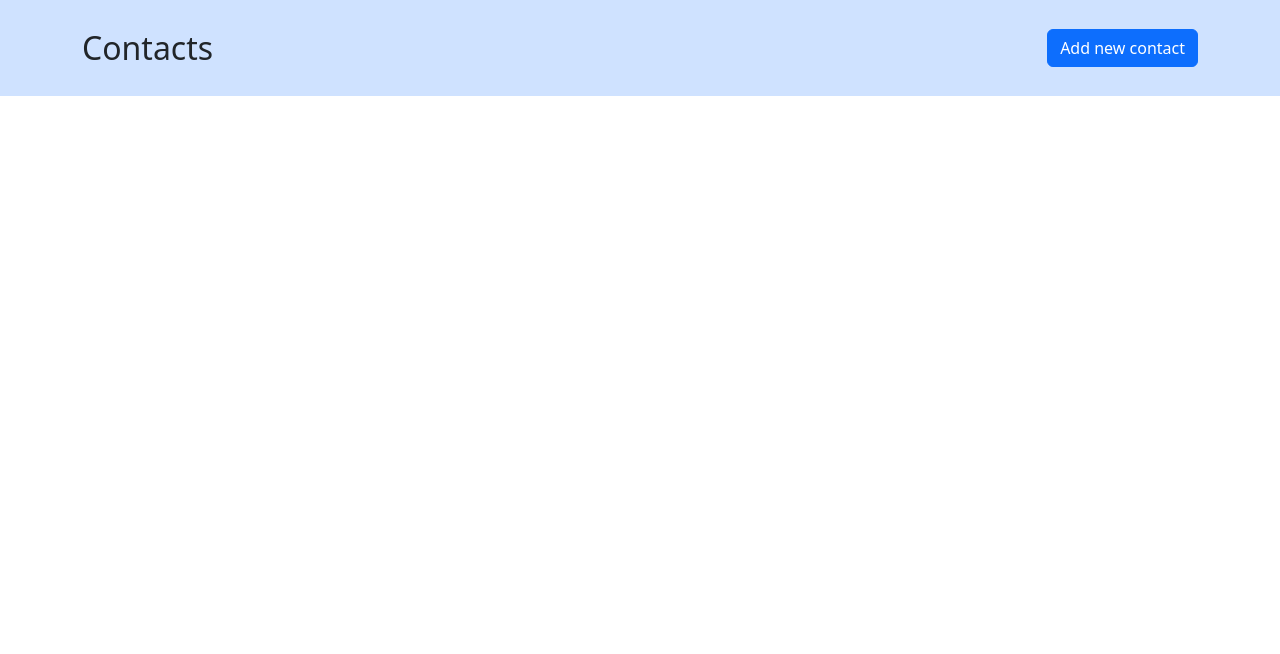
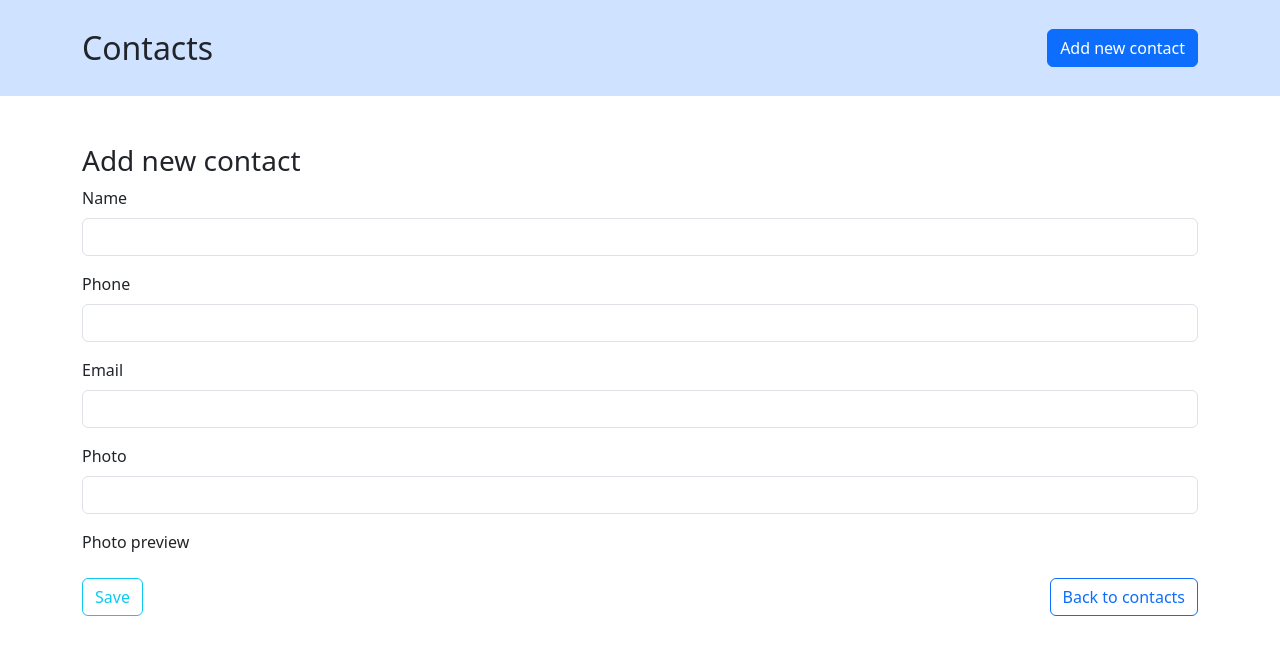
Before and after one commit to Nelli-meow/homework-70, a React (Vite) app: page /new-contact in a window 1280 px wide. Shown: the top 654 px of the page. Built offline with nearby package versions, Linux system fonts and the light colour scheme.

Commit message:
added ContactsFrom component

```diff
--- a/src/App.tsx
+++ b/src/App.tsx
@@ -1,11 +1,16 @@
 import './App.css'
 import Header from './components/Header/Header.tsx';
+import ContactsFrom from './components/ContactsFrom/ContactsFrom.tsx';
+import { Route, Routes } from 'react-router-dom';
 
 const App = () => {
 
   return (
     <>
       <Header/>
+      <Routes>
+        <Route path="/new-contact" element={<ContactsFrom/>}/>
+      </Routes>
     </>
   )
 };
--- /dev/null
+++ b/src/components/ContactsFrom/ContactsFrom.tsx
@@ -0,0 +1,37 @@
+import * as React from 'react';
+
+const ContactsFrom = () => {
+  return (
+    <div className="container mt-5">
+      <h3>Add new contact</h3>
+      <form>
+        <div className="mb-3">
+          <label htmlFor="exampleInputName1" className="form-label">Name</label>
+          <input type="Name" className="form-control"/>
+        </div>
+        <div className="mb-3">
+          <label htmlFor="exampleInputPhone1" className="form-label">Phone</label>
+          <input type="Phone" className="form-control"/>
+        </div>
+        <div className="mb-3 ">
+          <label htmlFor="exampleInputEmail1" className="form-label">Email</label>
+          <input type="email" className="form-control" id="exampleInputEmail1" aria-describedby="emailHelp"/>
+        </div>
+        <div className="mb-3 ">
+          <label htmlFor="exampleInputPhoto1" className="form-label">Photo</label>
+          <input className="form-control"/>
+        </div>
+        <div className="mb-3 ">
+          <label htmlFor="exampleInputPhoto1" className="form-label">Photo preview</label>
+          <image/>
+        </div>
+        <div className="d-flex justify-content-sm-between align-items-center">
+          <button type="button" className="btn btn-outline-info">Save</button>
+          <button type="button" className="btn btn-outline-primary">Back to contacts</button>
+        </div>
+      </form>
+    </div>
+  );
+};
+
+export default ContactsFrom;
--- a/src/components/Header/Header.tsx
+++ b/src/components/Header/Header.tsx
@@ -6,7 +6,7 @@ const Header = () => {
     <div className="bg-primary-subtle">
       <header className="container py-4 d-flex align-items-center justify-content-sm-between">
         <Link to="/" className="nav-link fs-2">Contacts</Link>
-        <button className="btn btn-primary">Add new contact</button>
+        <Link to="/new-contact" className="btn btn-primary">Add new contact</Link>
       </header>
     </div>
   );
```
